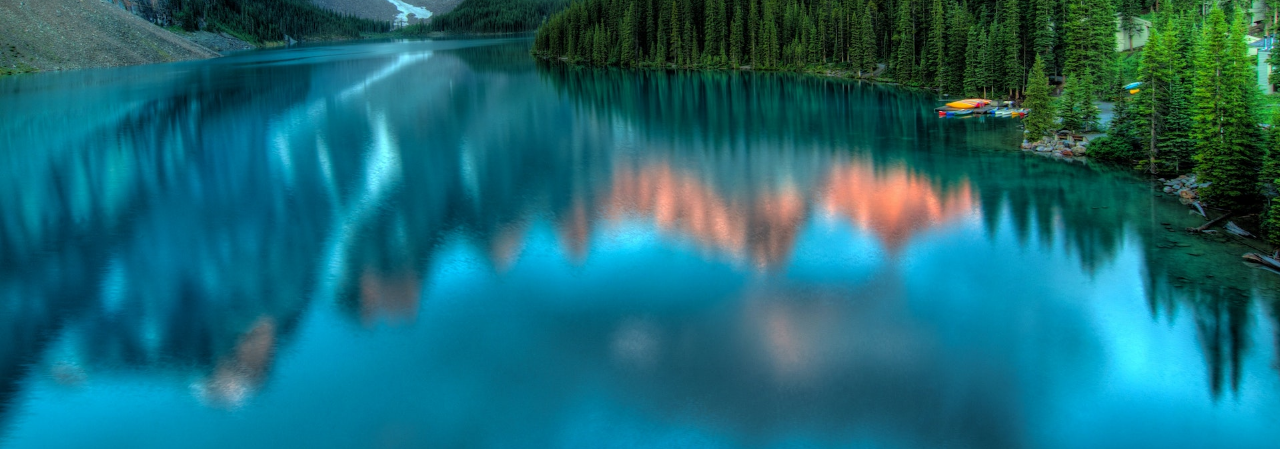
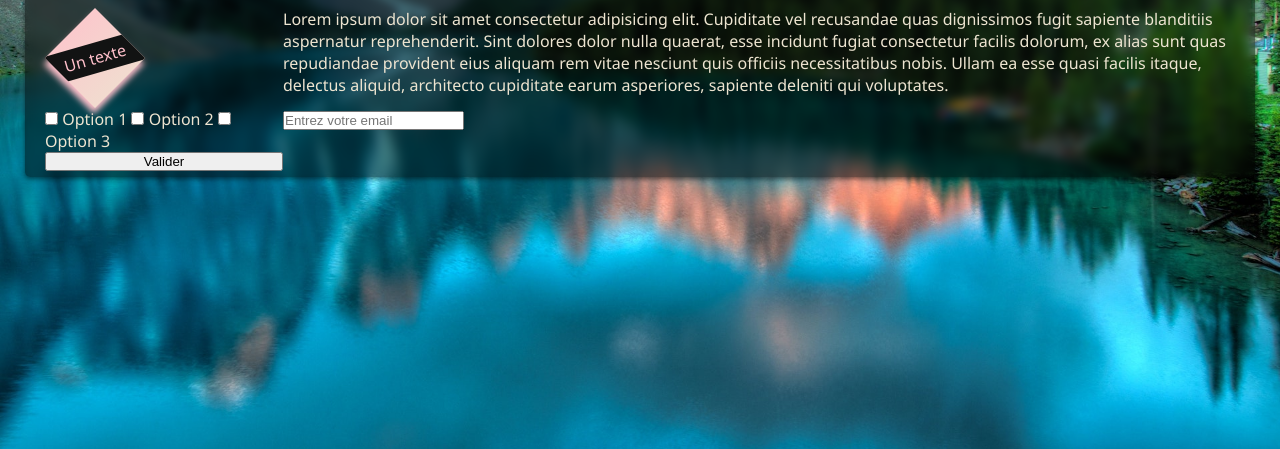
Before and after one commit to Crypt0nic0/FS-CSS-Cours2, a plain HTML site: page index.html in a window 1280 px wide. Shown: the part 351-800 px from the top of the page. Drawn offline with Linux system fonts and the light colour scheme.

Commit message:
polygon updated

```diff
--- a/style.css
+++ b/style.css
@@ -15,4 +15,60 @@ body {
     background: url("./bg.jpeg") center/cover;
     height: 100vh;
     font-family: 'Segoe UI', Tahoma, Geneva, Verdana, sans-serif;
+    color: var(--color1);
+    display: flex;
+    align-items: center;
+    justify-content: center;
 }
+
+.card {
+    background: rgba(0, 0, 0, 0.5);
+    width: calc(100% - 50px);
+    padding: 20px 20px 6px;
+    box-shadow: 0px 2px 5px rgba(0, 0, 0, 0.521);
+    border-radius: 5px;
+    backdrop-filter: blur(5px);
+}
+
+.card:before {
+    content: "\2605";
+    position: absolute;
+    top: 14px;
+    right: 20px;
+    font-size: 2.4rem;
+}
+
+h1 {
+    margin-bottom: 24px;
+}
+
+.grid-container {
+    display: grid;
+    grid-template-columns: 20% 80%;
+}
+
+.polygon-container {
+    filter: drop-shadow(-1px 6px 3px var(--color2));
+    /* Mettre le parent en grid pour centrer */
+    place-self: center left;
+}
+
+.polygon {
+    clip-path: polygon(50% 0%, 100% 50%, 50% 100%, 0% 50%);
+    background: linear-gradient(135deg, var(--color2) 0%, var(--color1) 100%);
+    height: 100px;
+    width: 100px;
+}
+
+.polygon:after {
+    content: "Un texte";
+    position: absolute;
+    color: var(--color2);
+    background: var(--color4);
+    top: 50%;
+    left: 50%;
+    transform: translate(-50%, -50%) rotate(344deg);
+    width: 90px;
+    padding: 4px;
+    text-align: center;
+}
```
